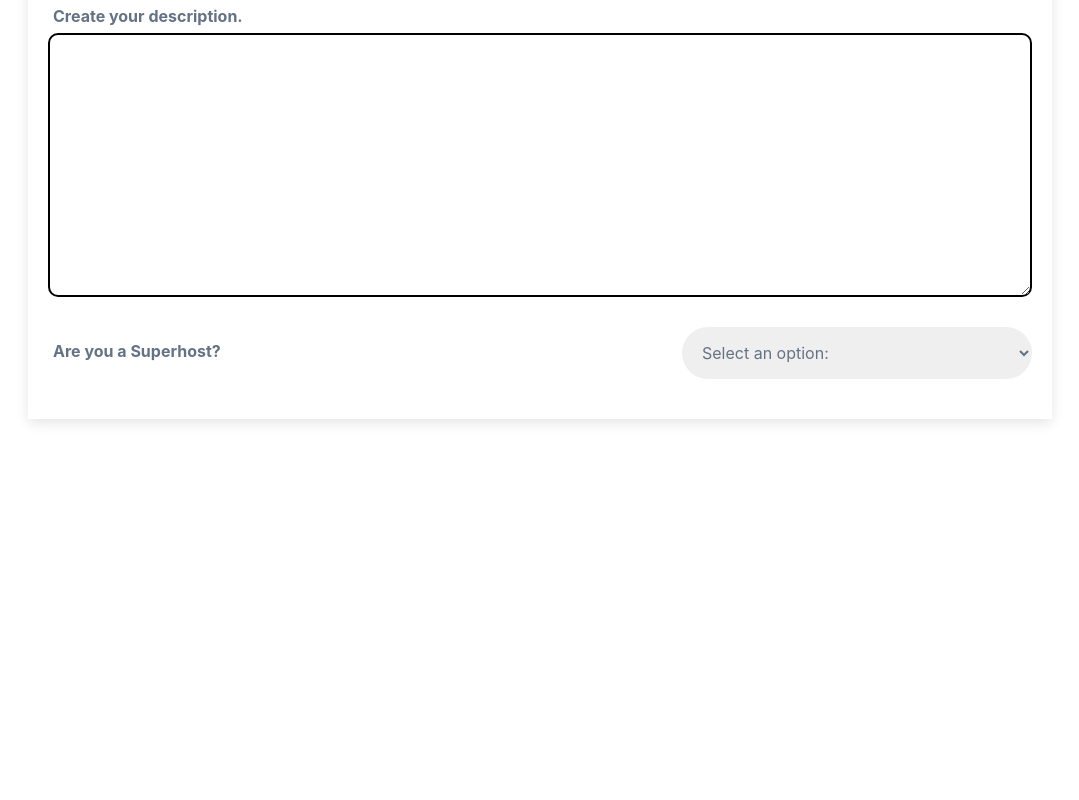
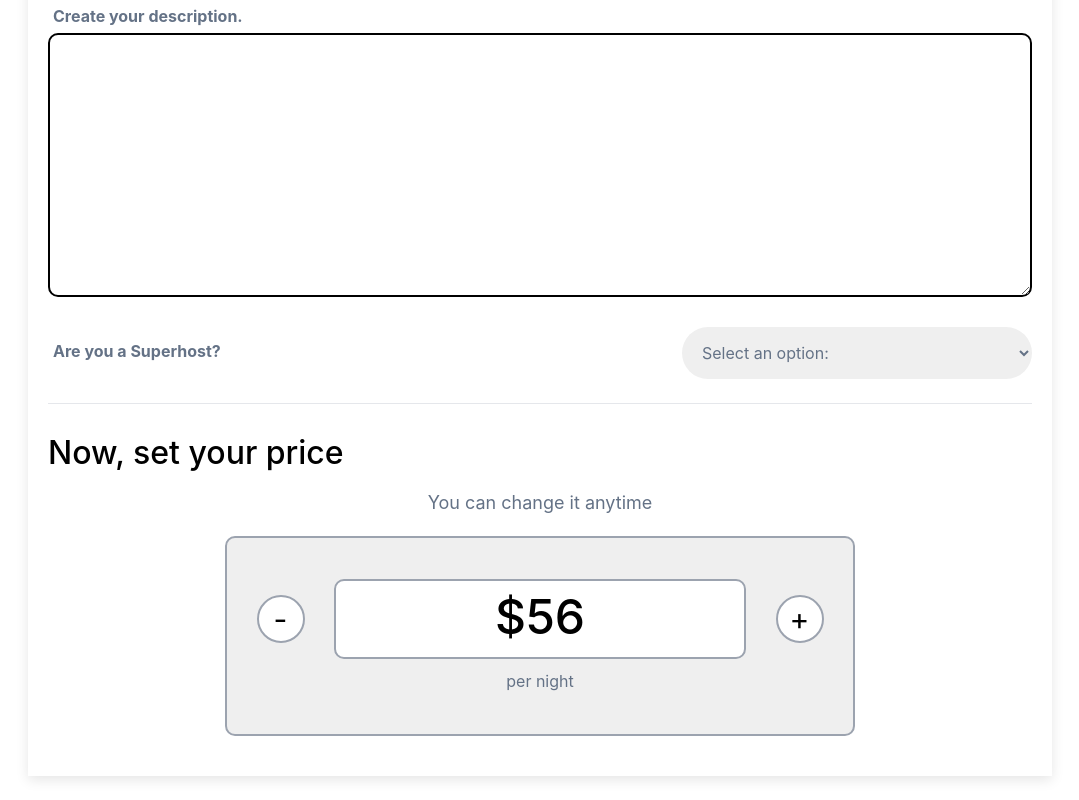
Before and after one commit to saadmalik200/airbnb-backend, a React (Create React App) app in the folder client/: page /host in a window 1280 px wide. Shown: the part 1200-2000 px from the top of the page, without its empty margins (100-1179 px from the left). Before the commit the page ends 1643 px from the top, so only its background shows below. Built offline with nearby package versions, Linux system fonts and the light colour scheme.

Commit message:
host almost ready

```diff
--- a/client/src/components/becomehost/Host.js
+++ b/client/src/components/becomehost/Host.js
@@ -289,6 +289,35 @@ function Host() {
                 <option>No</option>
               </select>
             </div>
+            <br />
+            <hr />
+
+            <div className="mt-[2.5rem] ">
+              <div>
+                <div>
+                  <h1 className="text-[32px] font-[500] text-[black] mb-[12px]">
+                    Now, set your price
+                  </h1>
+                  <p className="text-[18px] text-center">
+                    You can change it anytime
+                  </p>
+                </div>
+                <div className="flex flex-col items-center justify-center gap-4 bg-[#EFEFEF] w-[630px] h-[200px] border-2 border-gray-400 rounded-2xl mx-auto mt-[2rem]">
+                  <div className="flex items-center justify-evenly w-full">
+                    <div className="flex items-center justify-center h-[48px] w-[48px] rounded-full border-2 text-black bg-white border-gray-400">
+                      <p className="text-[3rem]">-</p>
+                    </div>
+                    <div className="text-[48px] font-[500] text-black text-center w-[412px] h-[80px] bg-white border-2 border-gray-400 rounded-2xl">
+                      $56
+                    </div>
+                    <div className="flex items-center justify-center h-[48px] w-[48px] rounded-full border-2 text-black bg-white border-gray-400">
+                      <p className="text-[3rem]">+</p>
+                    </div>
+                  </div>
+                  <p>per night</p>
+                </div>
+              </div>
+            </div>
           </form>
 
           <br />
--- a/client/src/components/becomehost/HousePopup.js
+++ b/client/src/components/becomehost/HousePopup.js
@@ -3,10 +3,10 @@ import { Context } from "../../context/Context";
 import "../header/header-styles/Popup.css";
 
 const cataData = [
-  { who: "Adults", age: "13 and above" },
-  { who: "Children", age: "Ages 2-12" },
-  { who: "Infants", age: "Under 2" },
-  { who: "Pets", age: "Bringing a service animal?" },
+  { who: "Guests" },
+  { who: "Bedrooms" },
+  { who: "Beds" },
+  { who: "Bathrooms" },
 ];
 
 const HousePopup = () => {
@@ -20,7 +20,6 @@ const HousePopup = () => {
             <div className="who-cata-container">
               <div className="age-cata">
                 <h2 className="who"> {cata.who} </h2>
-                <p className="age"> {cata.age} </p>
               </div>
               <div className="amount">
                 <span
@@ -46,7 +45,7 @@ const HousePopup = () => {
                 </span>
               </div>
             </div>
-            <div className="bottom-border"></div>
+            <div style={{ top: "-11rem" }} className="bottom-border"></div>
           </div>
         );
       })}
```
